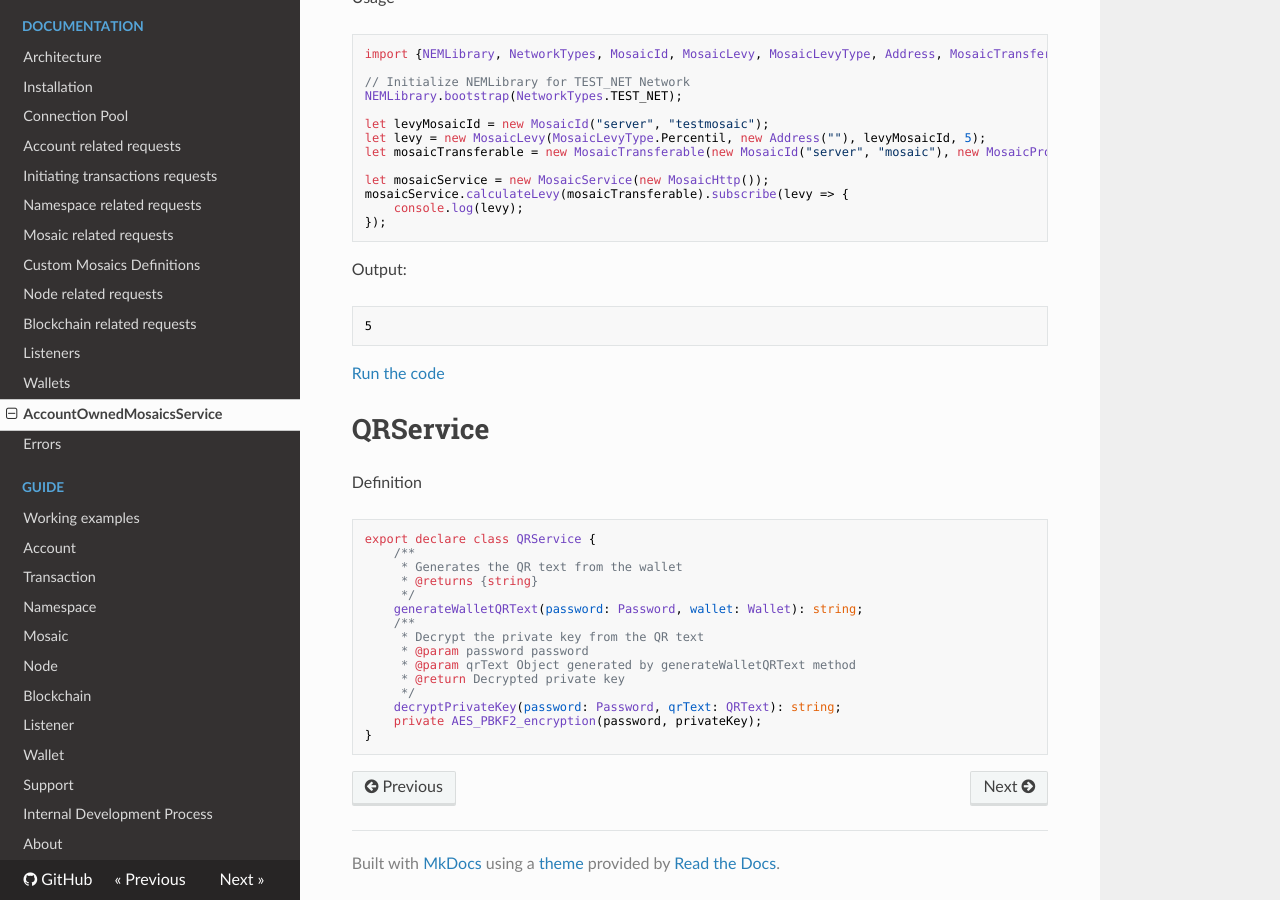
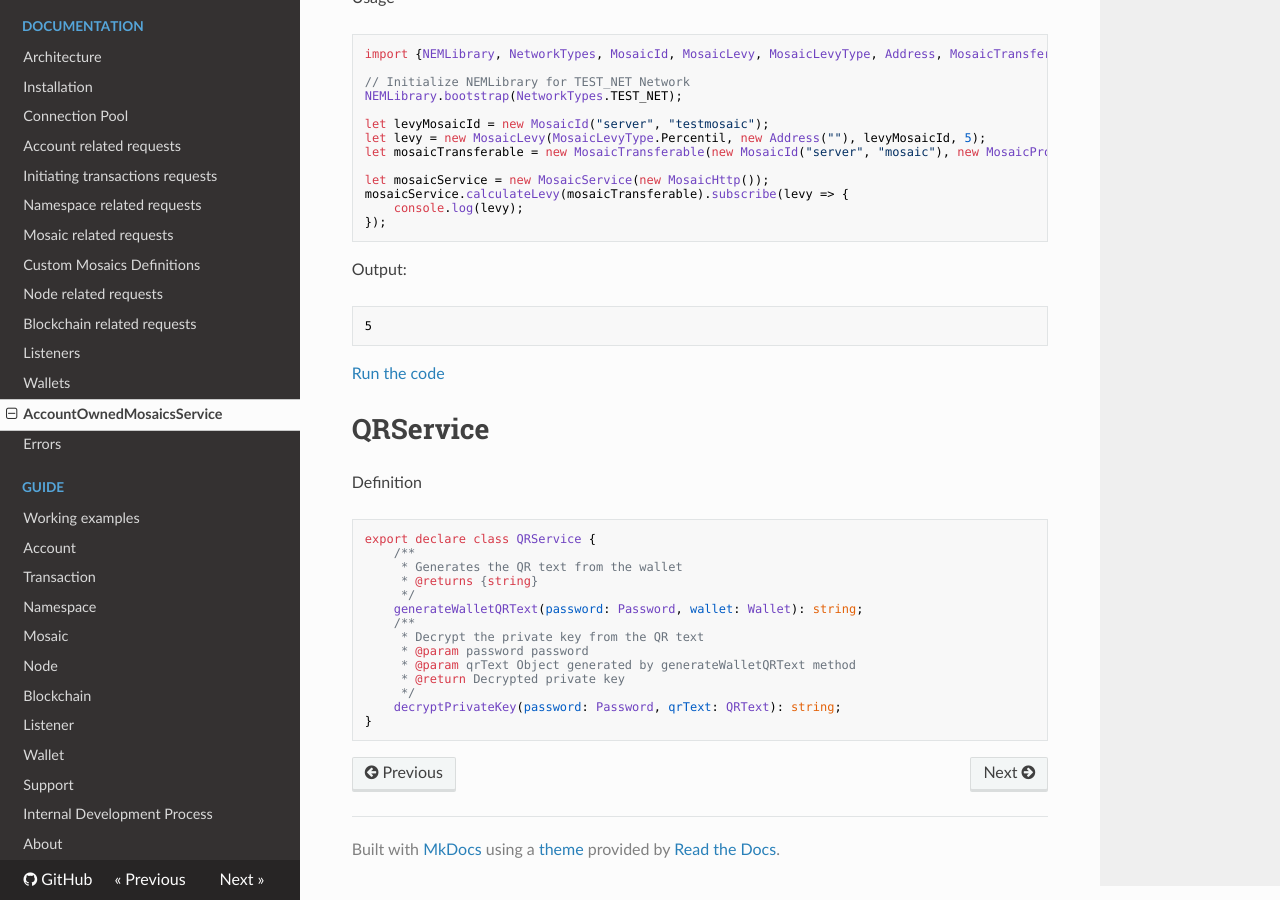
Before and after one commit to takahser/nem-library-docs, an MkDocs documentation site: the page built from docs/documentation/service.md, in a window 1280 px wide and 900 px high, scrolled down 1903 px. Built offline with MkDocs 1.6.1, drawn with Linux system fonts in a browser that asks for light colours; nearby versions of some CDN libraries; old or Windows-style settings are respelled for this version of MkDocs.

Commit message:
removed private method from docs

````diff
--- a/docs/documentation/service.md
+++ b/docs/documentation/service.md
@@ -160,6 +160,5 @@ export declare class QRService {
      * @return Decrypted private key
      */
     decryptPrivateKey(password: Password, qrText: QRText): string;
-    private AES_PBKF2_encryption(password, privateKey);
 }
 ```
````
